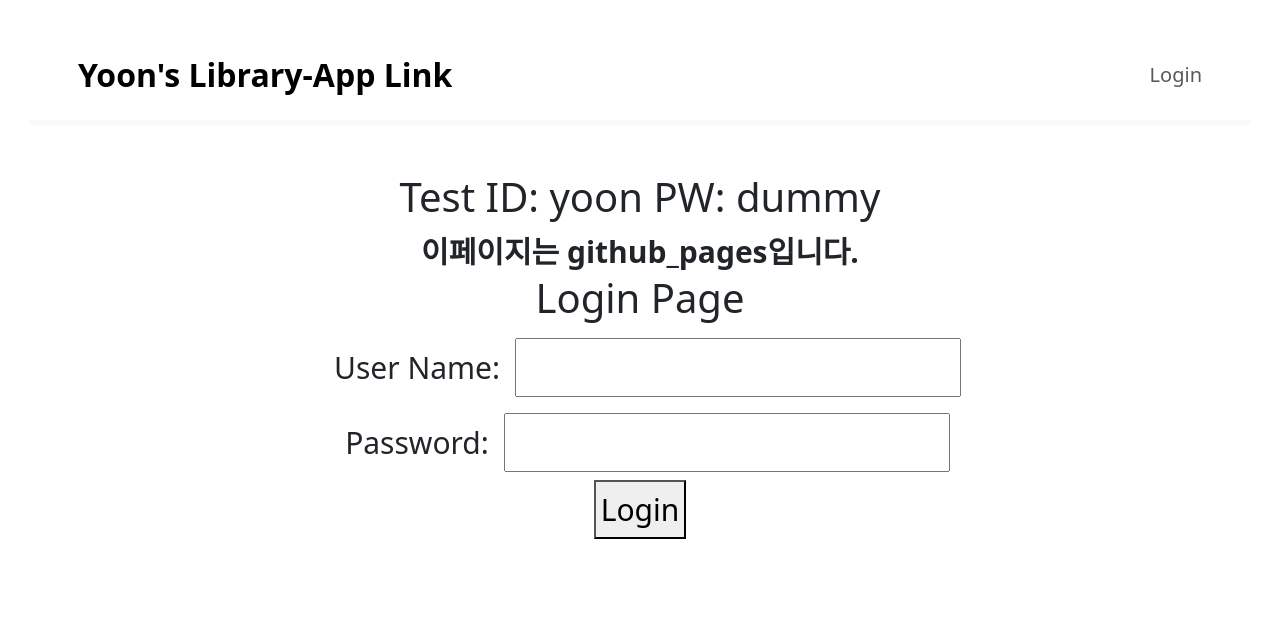
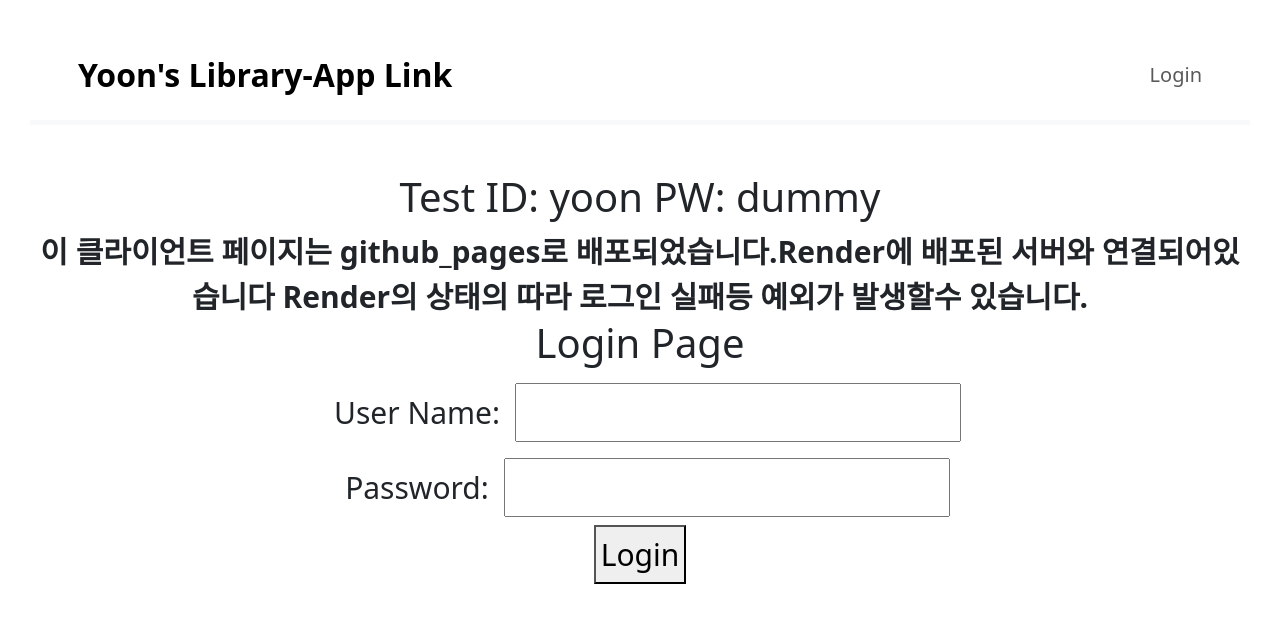
Before and after one commit to SuHwanYoon/React-Todo-App-Client, a React (Create React App) app: page / in a window 1280 px wide. Shown: the top 622 px of the page. Built offline with nearby package versions, Linux system fonts and the light colour scheme.

Commit message:
connect Render Deploy api

```diff
--- a/src/components/todo/LoginComponent.jsx
+++ b/src/components/todo/LoginComponent.jsx
@@ -53,7 +53,8 @@ function LoginComponent(){
             {/* 컴포넌트로 사용하기에는 작아서 메서드를 이용해서 메세지를 출력  */}
 
             <h1>Test ID: yoon  PW: dummy</h1>
-            <strong>이페이지는 github_pages입니다.</strong>
+            <strong>이 클라이언트 페이지는 github_pages로 배포되었습니다.</strong>
+            <strong>Render에 배포된 서버와 연결되어있습니다 Render의 상태의 따라 로그인 실패등 예외가 발생할수 있습니다.</strong>
             <br />
             <h1>Login Page</h1>
             {/* 로그인 실패상태 변수가 true라면 로그인 실패메세지를 반환 */}
--- a/src/components/todo/api/ApiClient.js
+++ b/src/components/todo/api/ApiClient.js
@@ -4,7 +4,7 @@ import axios from "axios";
 // 환경 변수에서 API URL 가져오기
 const apiURL = process.env.NODE_ENV === 'production'
   ? process.env.REACT_APP_API_URL
-  : 'http://localhost:5000'; // npm run start로 실행할때 디폴트로 SpringBoot 5000 port 서버 URL 설정
+  : 'http://localhost:8080'; // npm run start로 실행할때 디폴트로 SpringBoot 5000 port 서버 URL 설정
 
 
 
```
Also changed, not shown: 1 other file (tests, documents, lock files or other folders).
